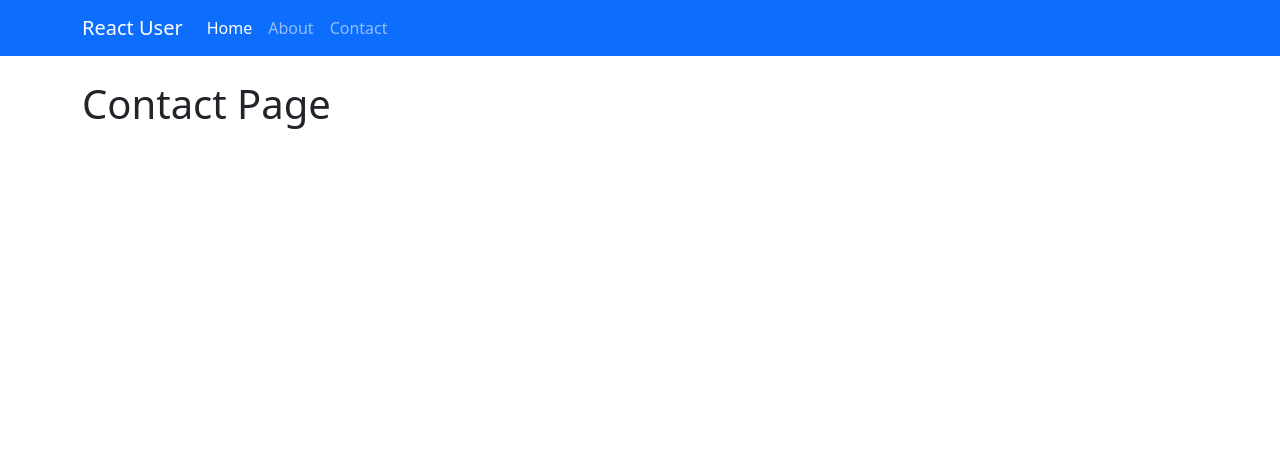
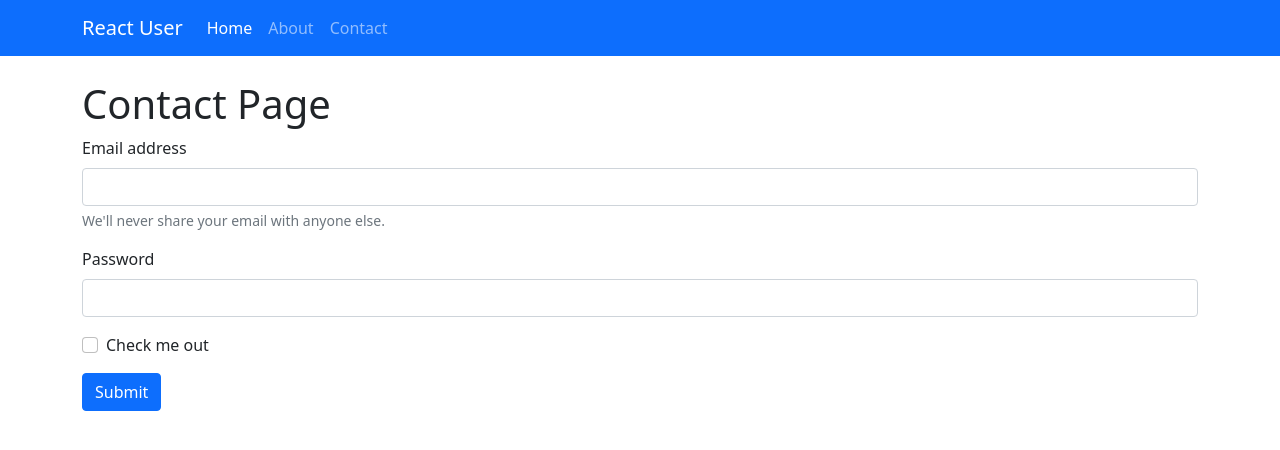
Before and after one commit to sabrina-32-SUST/CRUD-ASSIGNMENT, a React (Create React App) app in the folder assignment/: page /contact in a window 1280 px wide. Shown: the top 450 px of the page. Built offline with nearby package versions, Linux system fonts and the light colour scheme.

Commit message:
contact  page updated

```diff
--- a/assignment/src/component/pages/contact.js
+++ b/assignment/src/component/pages/contact.js
@@ -5,6 +5,22 @@
         <div className="container">
             <div className="py-4">
                 <h1>Contact Page</h1>
+                <form>
+  <div class="mb-3">
+    <label for="exampleInputEmail1" class="form-label">Email address</label>
+    <input type="email" class="form-control" id="exampleInputEmail1" aria-describedby="emailHelp"/>
+    <div id="emailHelp" class="form-text">We'll never share your email with anyone else.</div>
+  </div>
+  <div class="mb-3">
+    <label for="exampleInputPassword1" class="form-label">Password</label>
+    <input type="password" class="form-control" id="exampleInputPassword1"/>
+  </div>
+  <div class="mb-3 form-check">
+    <input type="checkbox" class="form-check-input" id="exampleCheck1"/>
+    <label class="form-check-label" for="exampleCheck1">Check me out</label>
+  </div>
+  <button type="submit" class="btn btn-primary">Submit</button>
+</form>
             </div>
         </div>
     );
```
